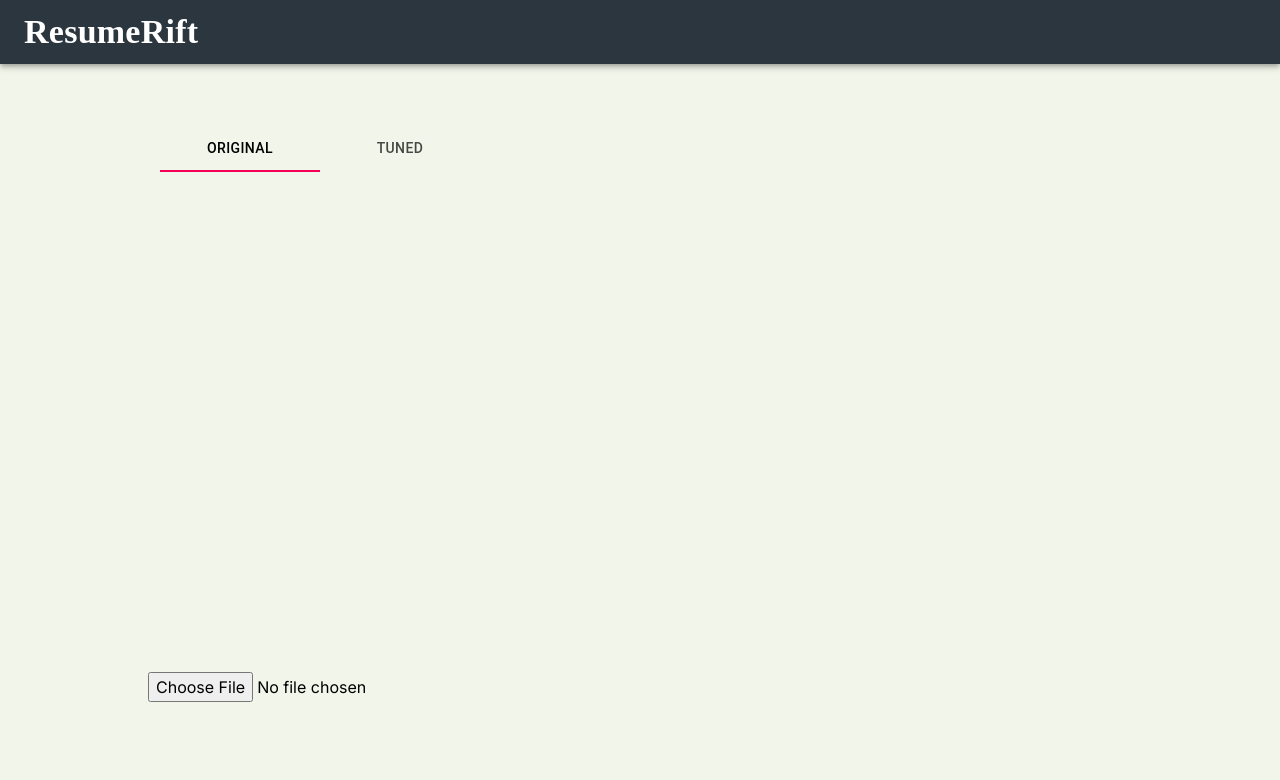
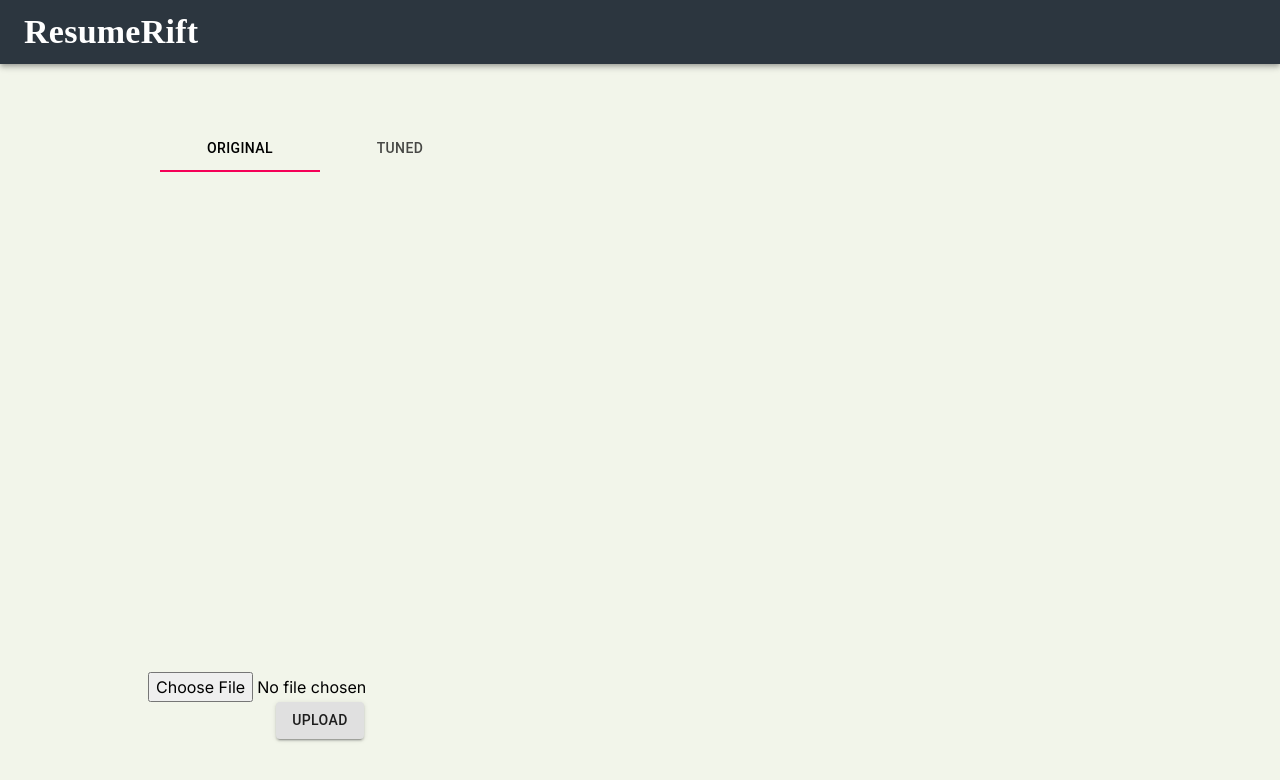
Before and after one commit to rishit-singh/ResumeTuner, a Next.js app in the folder frontend/resumerift/: page / in a window 1280 px wide. Both pictures are taken after a click on the tab "ORIGINAL". Shown: the top 780 px of the page. Built offline with nearby package versions, Linux system fonts and the light colour scheme; a web font is replaced by a local one.

Commit message:
Implemented uploads

```diff
--- a/frontend/resumerift/next.config.mjs
+++ b/frontend/resumerift/next.config.mjs
@@ -1,4 +1,8 @@
 /** @type {import('next').NextConfig} */
-const nextConfig = {};
+const nextConfig = {
+    env: {
+        APIURL: "localhost:8000"
+    }
+};
 
 export default nextConfig;
--- a/frontend/resumerift/src/app/page.tsx
+++ b/frontend/resumerift/src/app/page.tsx
@@ -1,6 +1,6 @@
 "use client"
 
-import React, { useRef, useState } from "react";
+import React, { useEffect, useRef, useState } from "react";
 import Header from "./Header";
 import { Button, Tab, Tabs } from "@material-ui/core";
 import Conditional from "../../Conditional";
@@ -24,6 +24,20 @@ export default function Index()
     const md =`# Your Name\n## Contact Information\n- **Email:** your.email@example.com\n- **Phone:** (555) 123-4567\n- **LinkedIn:** [LinkedIn Profile](https://www.linkedin.com/in/yourname)\n- **GitHub:** [GitHub Profile](https://github.com/yourusername)
                 `;
 
+
+    const uploadFile =  async () => {
+            const formData: FormData = new FormData();
+
+            formData.append("uploaded_file", (pdfRef.current?.files as FileList)[0]);
+            const response = await fetch(`http://${process.env.APIURL}/upload/resume?id=ec9b549f-b24f-4c1a-bdc2-244deee34364`, {
+                method: "POST",
+                mode: "cors",
+                body: formData
+            });
+
+            console.log((await response.json()));
+        };
+
     return (
         <div className="grid grid-rows-[8vh_92vh]">
             <Header/>
@@ -38,6 +52,7 @@ export default function Index()
                         <Conditional Condition={() => tabView == 0}>
                             <PDFViewer Path={path}/>
                             <input type="file" ref={pdfRef} onChange={() => setPath((pdfRef.current?.files as FileList)[0].name)}></input>
+                            <Button variant="contained" onClick={async () => await uploadFile()}>Upload</Button>
                         </Conditional>
 
                         <Conditional Condition={() => tabView == 1}>
```
